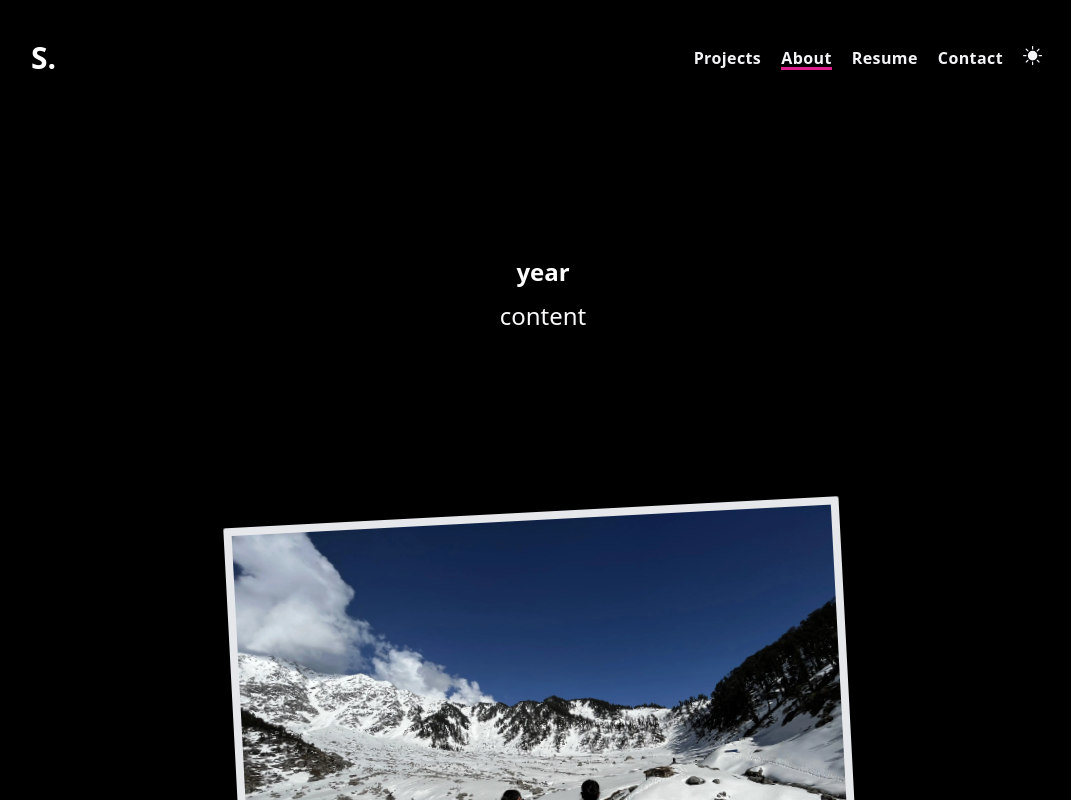
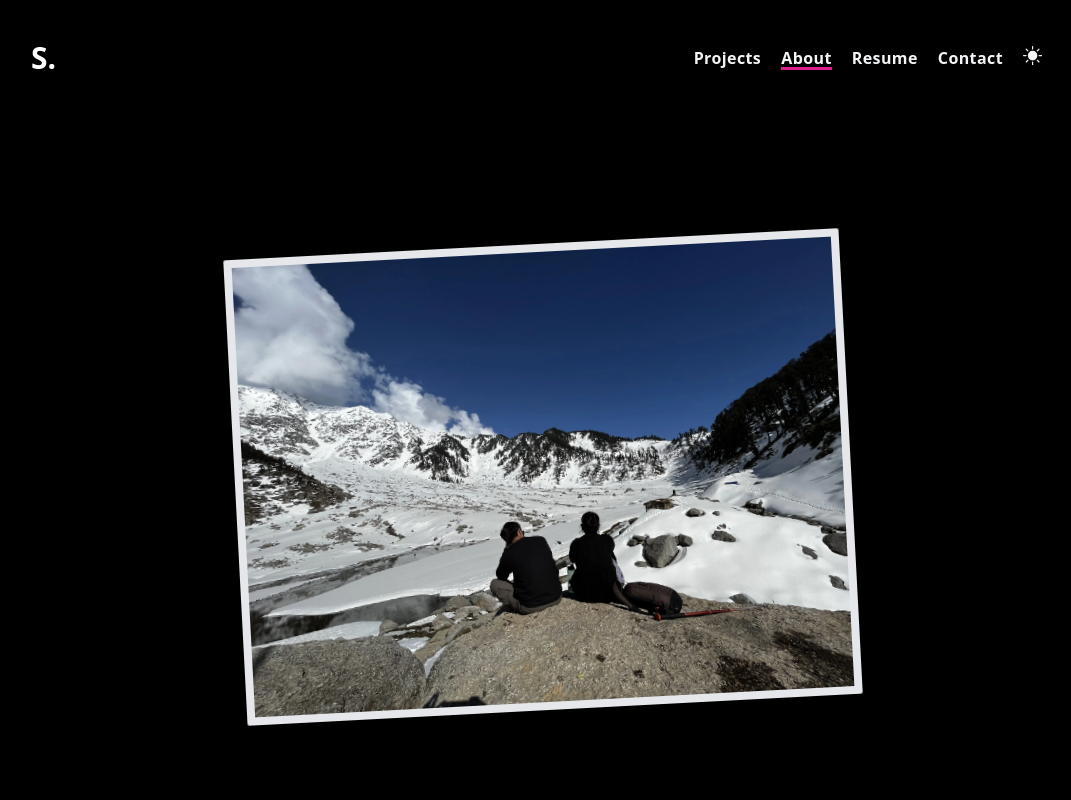
Before and after one commit to SomayChauhan/somay-chauhan, a Next.js app: page /about/photo-gallery in a window 1280 px wide. Shown: the top 800 px of the page, without its empty margins (97-1168 px from the left). Built offline with nearby package versions, Linux system fonts and the light colour scheme.

Commit message:
removed extra code

```diff
--- a/src/app/about/photo-gallery/page.tsx
+++ b/src/app/about/photo-gallery/page.tsx
@@ -5,7 +5,7 @@ export default function Home({}) {
   return (
     <>
       <main>
-        <div className="mx-auto grid py-12">
+        {/* <div className="mx-auto grid py-12">
           <div className="pb-2">
             <h1 className="bg-gradient-to-r from-titleg1 to-titleg2 bg-clip-text py-4 text-center font-serif text-5xl font-bold text-transparent md:text-6xl">
               {'title'}
@@ -16,12 +16,10 @@ export default function Home({}) {
           <div className="py mx-auto">
             <p className="prose prose-2xl text-center text-gray-50">{'content'}</p>
           </div>
-        </div>
+        </div> */}
 
         <div className="grid grid-flow-row grid-cols-1 items-center justify-items-center gap-32 p-8 md:p-32">
-          {arr.map((gallery) => {
-            return <SubGallery title="somay" images="/static/images/project/projectImage.webp" />;
-          })}
+          <SubGallery />;
         </div>
       </main>
     </>
--- a/src/components/photoGallery/SubGallery.js
+++ b/src/components/photoGallery/SubGallery.js
@@ -6,11 +6,6 @@ import { useState } from 'react';
 const SubGallery = (props) => {
 
   const [data, set_data] = useState(photoGalleryData)
-
-
-
-
-
   return (
     <>
       {data?.map((image, index) => {
```
